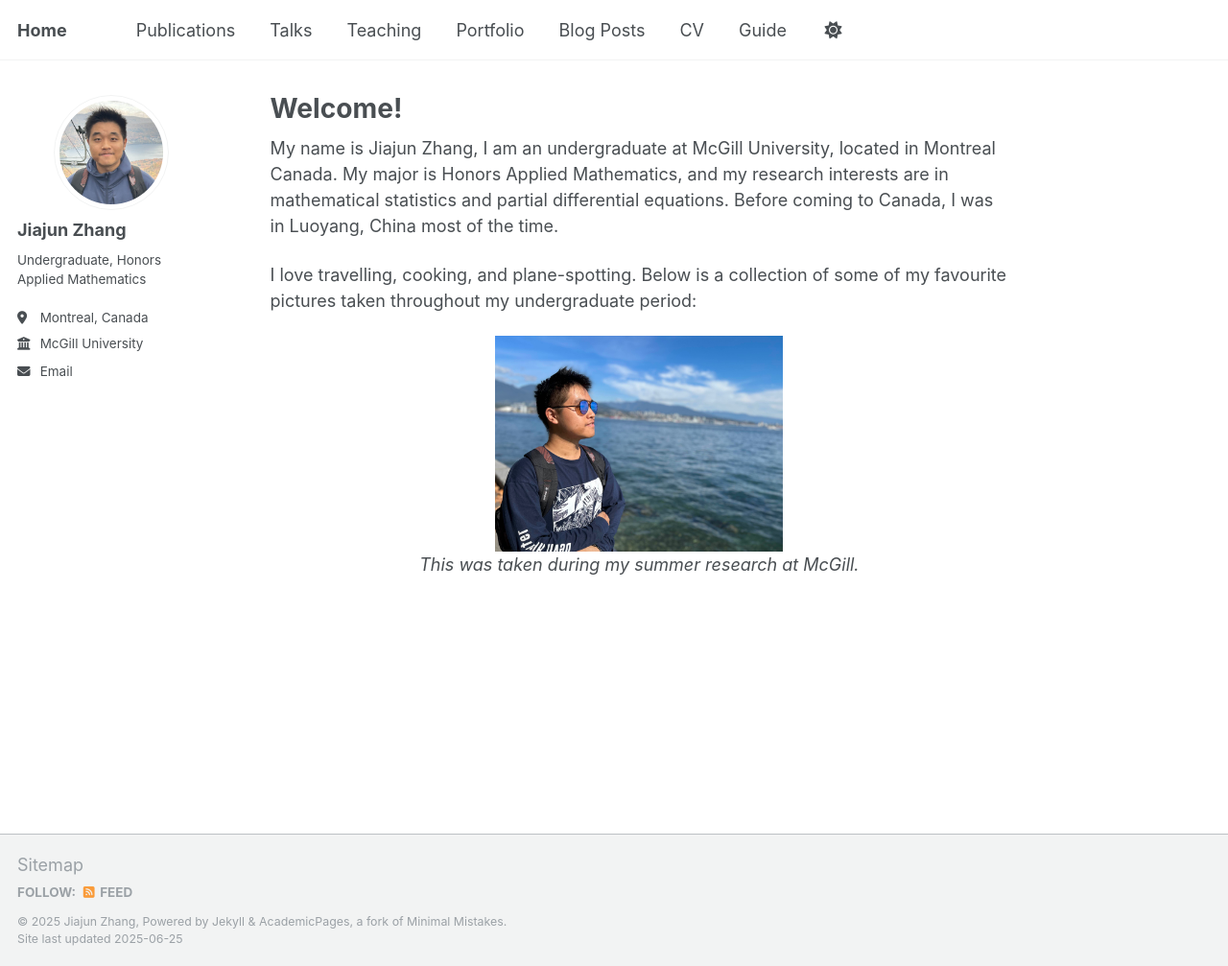
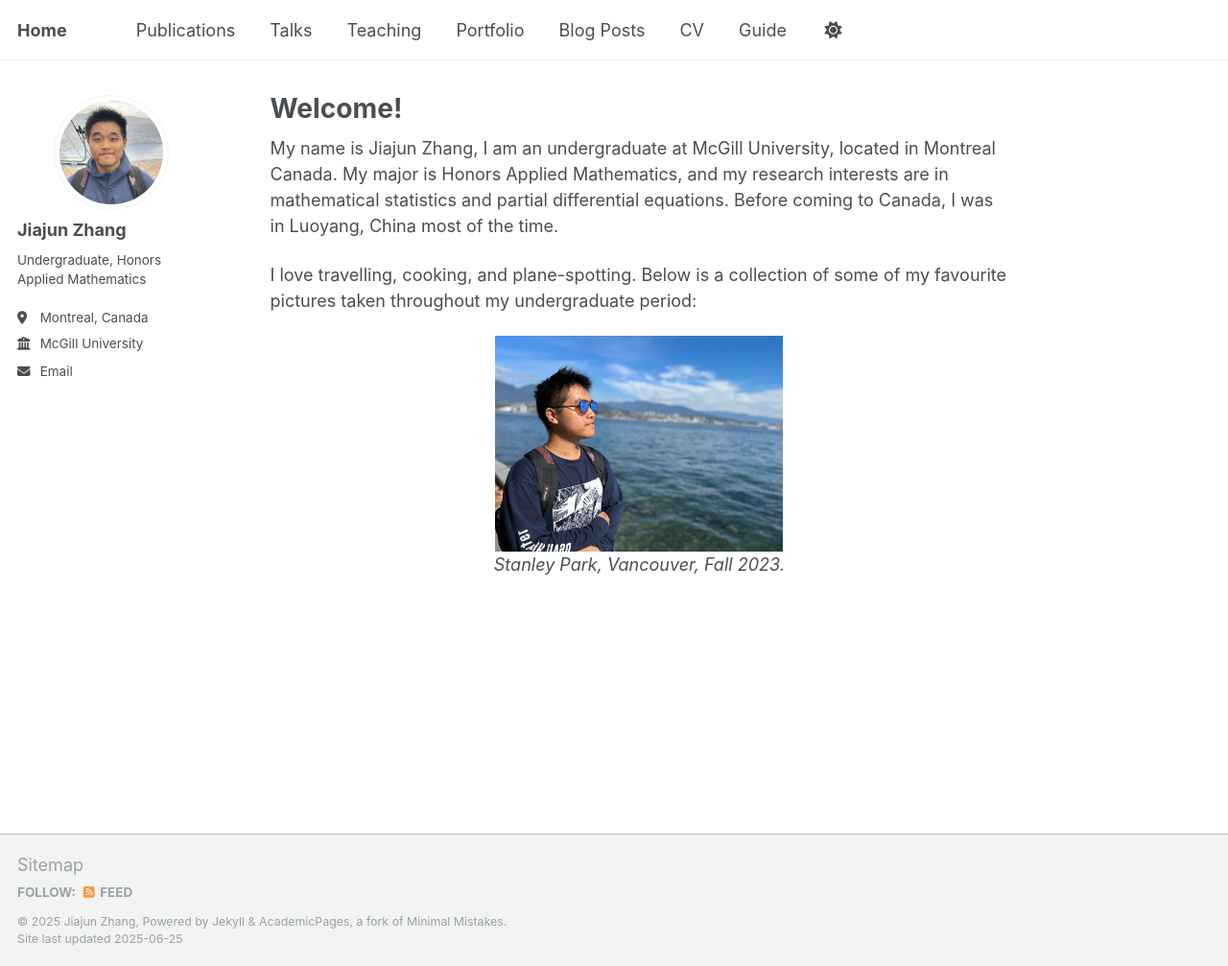
Before and after one commit to JohanssonRein/JohanssonRein.github.io, a Jekyll site: the page built from _pages/about.md, in a window 1280 px wide and 1007 px high. Shown: the whole window at 96% size. Built offline with Jekyll 4.4.1, drawn with Linux system fonts in a browser that asks for light colours.

Commit message:
Update about.md

```diff
--- a/_pages/about.md
+++ b/_pages/about.md
@@ -13,5 +13,5 @@ I love travelling, cooking, and plane-spotting. Below is a collection of some of
 
 <div style="text-align: center;">
   <img src="images/vancouver1.jpg" alt="Summer research" width="300">
-  <p><em>This was taken during my summer research at McGill.</em></p>
+  <p><em>Stanley Park, Vancouver, Fall 2023.</em></p>
 </div>
```
